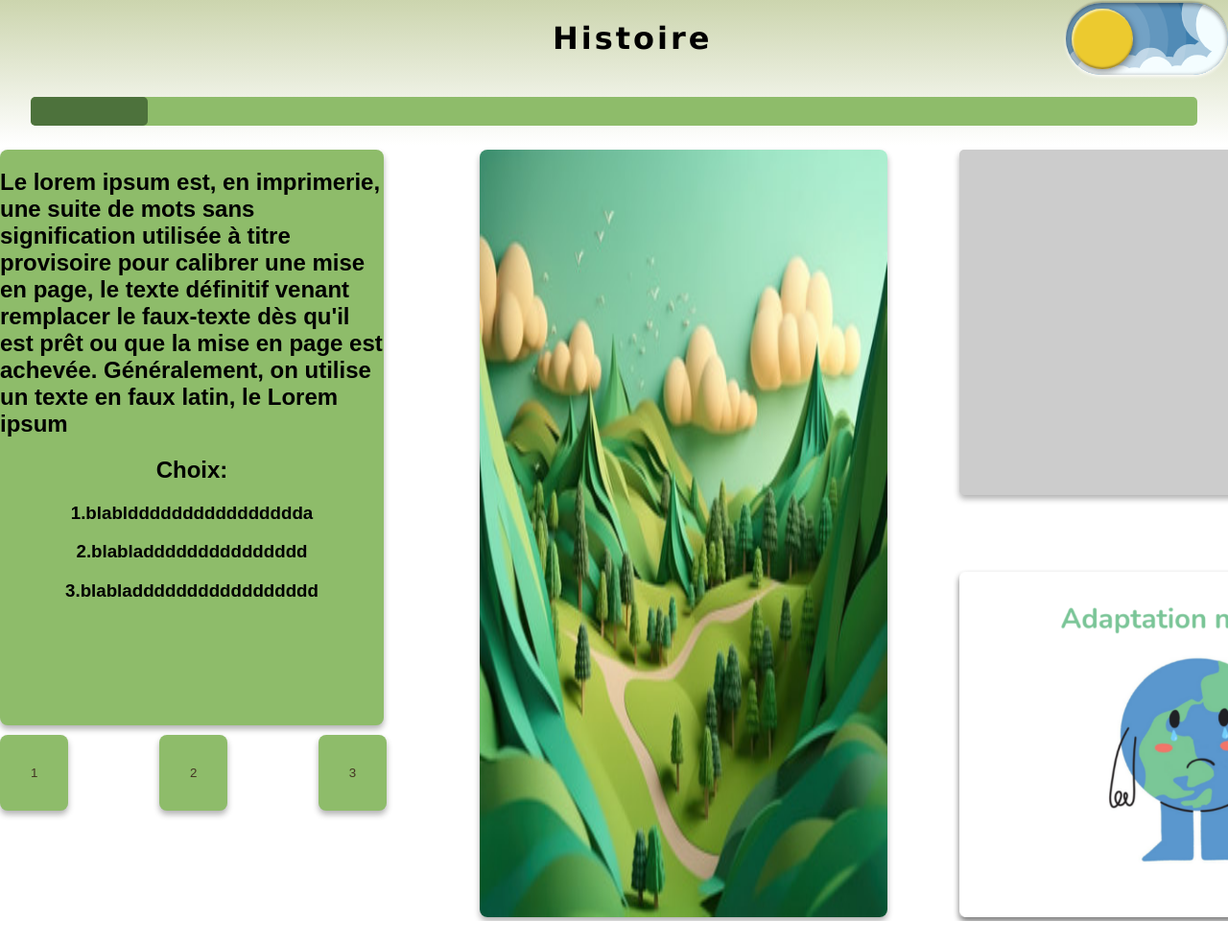
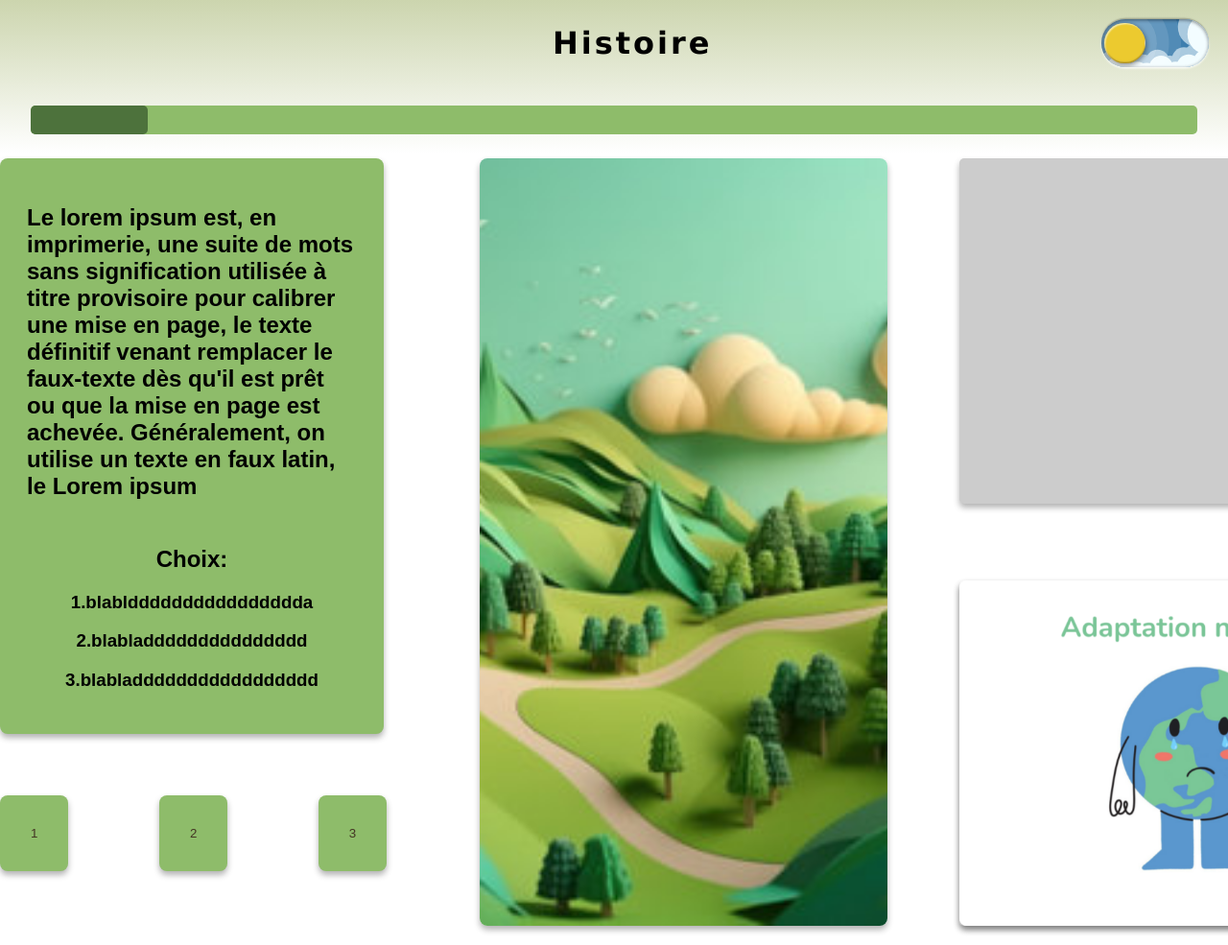
Before and after one commit to userwan777/Nuit-de-l-Info-2023, a plain HTML site: page html/accueil.html in a window 1280 px wide. Shown: the top 985 px of the page at 96% size. Before the commit the page ends 960 px from the top, so only its background shows below. Drawn offline with Linux system fonts and the light colour scheme.

Commit message:
Dark Mode + New CSS

```diff
--- a/css/accueil.css
+++ b/css/accueil.css
@@ -95,6 +95,7 @@ body {
 }
 #question-text{
     text-align: left;
+    padding: 7%;
 }
 #choix{
     text-align: center;
@@ -112,12 +113,13 @@ body {
     margin-left: 90px;
 }
 .square-button{
-    margin-top: 10px;
+    margin-top: 15%;
     text-align:center ;
     border-color: transparent;
     border-radius: 8px;
     padding: 30px 30px;
     box-shadow: 0px 4px 6px rgba(0, 0, 0, 0.3);
+    object-fit: cover;
 }
 .light-theme .square-button {
     background-color: rgba(142, 188, 106, 1);
@@ -129,10 +131,12 @@ body {
 }
 .light-theme .square-button:hover {
     background-color: rgba(77, 114, 60, 1);
+    cursor: pointer;
     color:rgba(211, 173, 123, 1); /* Couleur au survol du bouton */
 }
 .dark-theme .square-button:hover {
     background: rgba(15, 116, 77, 1);
+    cursor: pointer;
 }
 #image-container{
     margin-top: 5px;
@@ -156,6 +160,7 @@ body {
     max-width: 100%;
     border-radius: 8px;
     box-shadow: 0px 4px 6px rgba(0, 0, 0, 0.3);
+    object-fit: cover;
 }
 
 #earth-image {
@@ -171,7 +176,7 @@ body {
     display: flex;
     flex-direction: row;
     margin: 0 auto;
-
+    margin-bottom: 20px;
 }
 
 .square{
@@ -215,7 +220,7 @@ body {
 
 
 .theme-switch {
-    --toggle-size: 30px;
+    --toggle-size: 20px;
     /* the size is adjusted using font-size,
        this is not transform scale,
        so you can choose any size */
@@ -236,6 +241,7 @@ body {
     --back-clouds-color: #AACADF;
     --transition: .5s cubic-bezier(0, -0.02, 0.4, 1.25);
     --circle-transition: .3s cubic-bezier(0, -0.02, 0.35, 1.17);
+
   }
 
   .theme-switch, .theme-switch *, .theme-switch *::before, .theme-switch *::after {
@@ -259,6 +265,7 @@ body {
     -o-transition: var(--transition);
     transition: var(--transition);
     position: relative;
+    margin : 20px;
   }
 
   .theme-switch__container::before {
```
